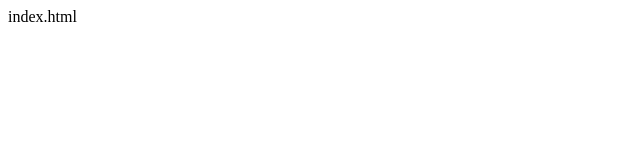
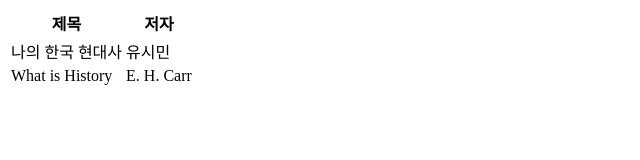
Before and after one commit to vpvpvhvp/web, a plain HTML site: page index.html in a window 1280 px wide. Shown: the whole page, without its empty margins (0-640 px from the left). Drawn offline with Linux system fonts and the light colour scheme.

Commit message:
index.html

```diff
--- a/index.html
+++ b/index.html
@@ -1 +1,18 @@
-index.html
+<table>
+  <thead>
+    <tr>
+      <th>제목</th>
+      <th>저자</th>
+    </tr>
+  </thead>
+  <tbody>
+    <tr>
+      <td>나의 한국 현대사</td>
+      <td>유시민</td>
+    </tr>
+    <tr>
+      <td>What is History</td>
+      <td>E. H. Carr</td>
+    </tr>
+  </tbody>
+</table>
```
